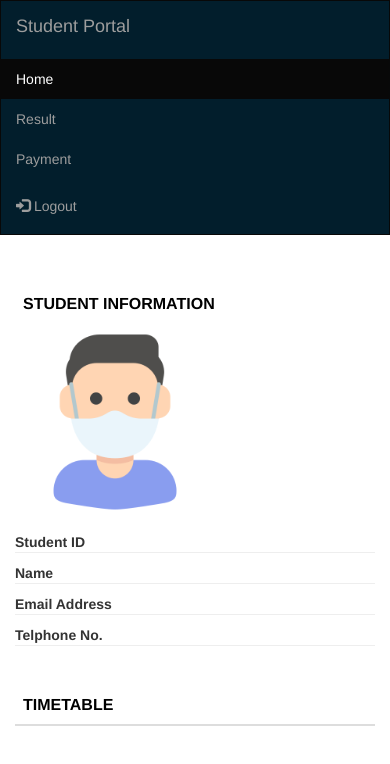
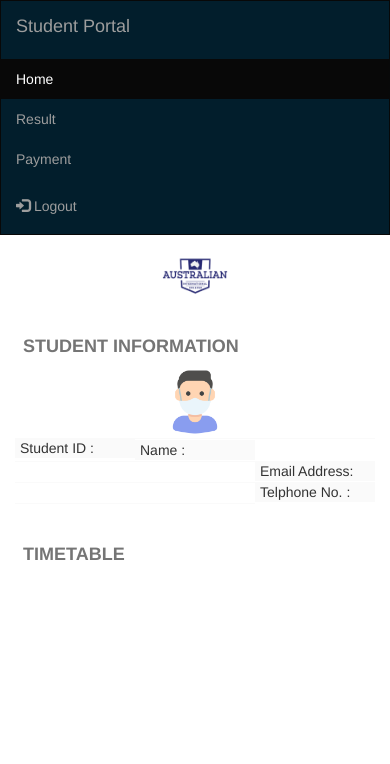
Before and after one commit to itsupportnsw/StudentPortal, a plain HTML site: page WebApp/home.html in a window 390 px wide. Drawn offline with nearby package versions, Linux system fonts and the light colour scheme.

Commit message:
add media queries and fix timetable column

```diff
--- a/WebApp/home.css
+++ b/WebApp/home.css
@@ -7,62 +7,93 @@ padding:0px;
 margin:0px;
 height:100%;
 }
+
+#ProfileImg{
+    display: block;
+    margin: auto;
+    width: 20%;
+    border-radius: 50%;
+
+}
+#icon{
+    display: block;
+    margin: auto;
+    width: 20%;
+}
 h2 {
     text-align: center;
-    font-size: 16px;
+    font-size: 20px;
     font-weight: 600;
     text-transform: uppercase;
     display: inline-block;
     margin: 40px 8px 10px 8px;
-    color: black;
+    color: #757575
+
 }
+
 body{
     background-color: white;
 }
 
-@media only screen
-    and (max-width: 760px), (min-device-width: 768px)
-    and (max-device-width: 1024px)  {
+.Card {
+    color: #575757;
+    font-size: 16px;
+    font-style: inherit;
+    margin-bottom: 5px;
+    margin-right: 5px;
+    border: 1px;
+    padding: 10px;
+    background-color:#F5FCFE;
+}
 
-		/* Force table to not be like tables anymore */
-		table, thead, tbody, th, td, tr {
-            display: block;
-		}
-    tr {
-    margin: 0 0 1rem 0;
+.col-xs-4{
+    text-align: left;
+    margin-bottom: 10px;
+    padding-left: 20%;
+    font-size: 16px;
+
+
+}
+
+.col-xs-8{
+    text-align: left;
+    margin-bottom: 10px;
+    padding-left: 20%;
+    font-size: 16px;
+
+}
+
+
+.th{
+    font-weight: 800;
+}
+
+  /* On screens that are 992px or less */
+@media screen and (max-width: 992px) {
+    .col-xs-4,.col-xs-8{
+        text-align: left;
+        margin-bottom: 15px;
+        padding-left: 5px;
+        font-size: 14px;
     }
-	td {
-		/* Behave  like a "row" */
-		border: none;
-		border-bottom: 1px solid #eee;
-        position: relative;
-        padding-left: 50%;
-        font-size: 90%;
-        }
-        td{
-            height: 80%;
-        }
+    .card{
+        font-size: 14px;
+    }
+}
 
-    /* Hide table headers (but not display: none;, for accessibility) */
-	thead tr {
-		position: absolute;
-		top: -9999px;
-		left: -9999px;
-		}
-    td:before {
-			/* Now like a table header */
-			position: absolute;
-			/* Top/left values mimic padding */
-			top: 0;
-			left: 6px;
-            width: 45%;
-            height: 50%;
-			padding-right: 20px;
-			white-space: nowrap;
-		}
-	td:nth-of-type():before { content: "No."; }
-	td:nth-of-type(2):before { content: "Class Name"; }
-	td:nth-of-type(3):before { content: "Unit Name"; }
-	td:nth-of-type(4):before { content: "Class start"; }
-	td:nth-of-type(5):before { content: "Class End"; }
+  /* On screens that are 600px or less */
+@media screen and (max-width: 600px) {
+    .col-xs-4,.col-xs-8{
+        text-align: left;
+        margin-bottom: 1px;
+        font-size: 14px;
+        background-color:#FAFAFA;
+    }
+    .card{
+        font-size: 18px;
+    }
+    h2 {
+        text-align: center;
+        font-size: 18px;
+    }
 }
--- a/WebApp/home.html
+++ b/WebApp/home.html
@@ -1,17 +1,17 @@
 <!DOCTYPE html>
 <html lang="en">
-
   <head>
-    <meta charset="utf-8">
-    <meta name="viewport" content="width=device-width, initial-scale=1">
+    <meta charset="utf-8" />
+    <meta name="viewport" content="width=device-width, initial-scale=1" />
     <title>Student detail</title>
 
-    <link rel="stylesheet" href="https://maxcdn.bootstrapcdn.com/bootstrap/3.4.1/css/bootstrap.min.css">
+    <link rel="stylesheet" href="https://maxcdn.bootstrapcdn.com/bootstrap/3.4.1/css/bootstrap.min.css"/>
     <script src="https://ajax.googleapis.com/ajax/libs/jquery/3.5.1/jquery.min.js"></script>
+    <script src="https://cdnjs.cloudflare.com/ajax/libs/popper.js/1.16.0/umd/popper.min.js"></script>
     <script src="https://maxcdn.bootstrapcdn.com/bootstrap/3.4.1/js/bootstrap.min.js"></script>
-    <link rel="stylesheet" href="./home.css">
+    <link rel="stylesheet" href="./home.css" />
+    <script src="./js/home.js"></script>
   </head>
-
   <body>
     <!-- Navbar -->
     <nav class="navbar navbar-inverse">
@@ -20,8 +20,7 @@
           <a class="navbar-brand" href="#">Student Portal</a>
         </div>
         <ul class="nav navbar-nav">
-                <li class="active"><a href="#">Home</a>
-                </li>
+          <li class="active"><a href="#">Home</a></li>
           <li>
             <a href="#">Result</a>
           </li>
@@ -30,91 +29,36 @@
           </li>
         </ul>
         <ul class="nav navbar-nav navbar-right">
-                <li><a href="#"><span class="glyphicon glyphicon-log-in"></span> Logout</a></li>
+          <li>
+            <a href="#"
+              ><span class="glyphicon glyphicon-log-in"></span> Logout</a
+            >
+          </li>
         </ul>
       </div>
     </nav>
-
-
+    <img class="Logo" src="./images/aic_logo.png" id="icon" alt="User Icon" />
     <!-- Student detail -->
     <div class="container">
       <h2>Student information</h2>
-        <div class="row"></div>
-        <table widht="100%" height="100%" >
-            <tr>
-                <th rowspan="5"><img src="./images/iconavatar.png" class="img-circle" alt="Cinque Terre" width="200"
-                        aling></th>
-            </tr>
-            <tr>
-                <th>Student ID</th>
-                <td>
-                    <div id="studentID"></div>
-                </td>
-            </tr>
-            <tr>
-                <th>Name</th>
-                <td>
-                    <div id="fullName"></div>
-                </td>
-            </tr>
-            <tr>
-                <th>Email Address</th>
-                <td>
-                    <div id="emailAddress"></div>
-                </td>
-            </tr>
-            <tr>
-                <th>Telphone No.</th>
-                <td>
-                    <div id="phone"></div>
-                </td>
-            </tr>
-        </table>
+      <div class="grid-container">
+
       </div>
-
+      <img src="./images/iconavatar.png " id="ProfileImg" width="150"   />
+        <div class="col-xs-4">Student ID :</div>
+        <div class="col-xs-8"><div id="studentID"></div></div>
+        <div class="col-xs-4">Name :</div>
+        <div class="col-xs-8"><div id="fullName"></div></div>
+        <div class="col-xs-4">Email Address:</div>
+        <div class="col-xs-8"><div id="emailAddress"></div></div>
+        <div class="col-xs-4">Telphone No. :</div>
+        <div class="col-xs-8"><div id="phone"></div></div>
+      </div>
 
     <div class="container">
       <h2>Timetable</h2>
-        <div class="table table-bordered table-responsive" id="tblTimetable"></div>
-        <!-- <table class="table table-hover">
-    <thead>
-        <tr>
-        <th>No.</th>
-        <th>Class Name</th>
-        <th>Trainer</th>
-        <th>Class date</th>
-        <th>Class time</th>
-        <th>Unit Name/Course</th>
-        </tr>
-    </thead>
-    <tbody>
-        <tr>
-            <td>1.</td>
-            <td>Cookery</td>
-            <td>Dom</td>
-            <td>21/01/2021</td>
-            <td>08.30am</td>
-            <td>1234</td>
-        </tr>
-        <tr>
-            <td></td>
-            <td></td>
-            <td></td>
-            <td></td>
-            <td></td>
-        </tr>
-        <tr>
-            <td></td>
-            <td></td>
-            <td></td>
-            <td></td>
-            <td></td>
-        </tr>
-
-    </tbody>
-    </table> -->
+        <div id="timetalbeCard" class="container">
         </div>
-    <script src="./js/home.js"></script>
+    </div>
   </body>
-
 </html>
--- a/WebApp/js/home.js
+++ b/WebApp/js/home.js
@@ -14,27 +14,20 @@ $(document).ready(function () {
   $("#emailAddress").html(studentProfile.emailAddress);
   $("#phone").html(studentProfile.phone);
 
+
+
+
   // display timetable
-  let tableHtml;
-  tableHtml =
-    "<table class='table table-hover'><thead><tr><th>No.</th><th>Class Name</th><th>Unit Name</th><th>Class start</th><th>Class End</th><th>Delivery day</th></tr></thead><tbody>";
+  let tableHtml = "";
 
   timetable.forEach((item, index) => {
-    tableHtml +=
-      "<tr><td>" +
-      (index + 1) +
-      "</td><td>" +
-      item.className +
-      "</td><td>" +
-      item.unitName +
-      "</td><td>" +
-      item.classStart +
-      "</td><td>" +
-      item.classEnd +
-      "</td></tr>";
+    tableHtml += '<div class="Card col12 col-md-4"><div><span class="th">Class Name : </span><span>'+
+    item.className +'</span></div><div><span class="th">Unit Name :  </span><span>'+ item.unitName +' </span></div><div><span class="th">Class Start :  </span><span>'+ item.classStart +'</span></div><div><span class="th">Class End :  </span><span>'+ item.classEnd +'</span></div></div>'
+
   });
 
-  tableHtml += "</tbody></table>";
+  console.log(tableHtml)
 
-  $("#tblTimetable").html(tableHtml);
+
+  $("#timetalbeCard").html(tableHtml)
 });
```
Also changed, not shown: 2 other files. Lines whose indentation alone changed are shown as unchanged.
